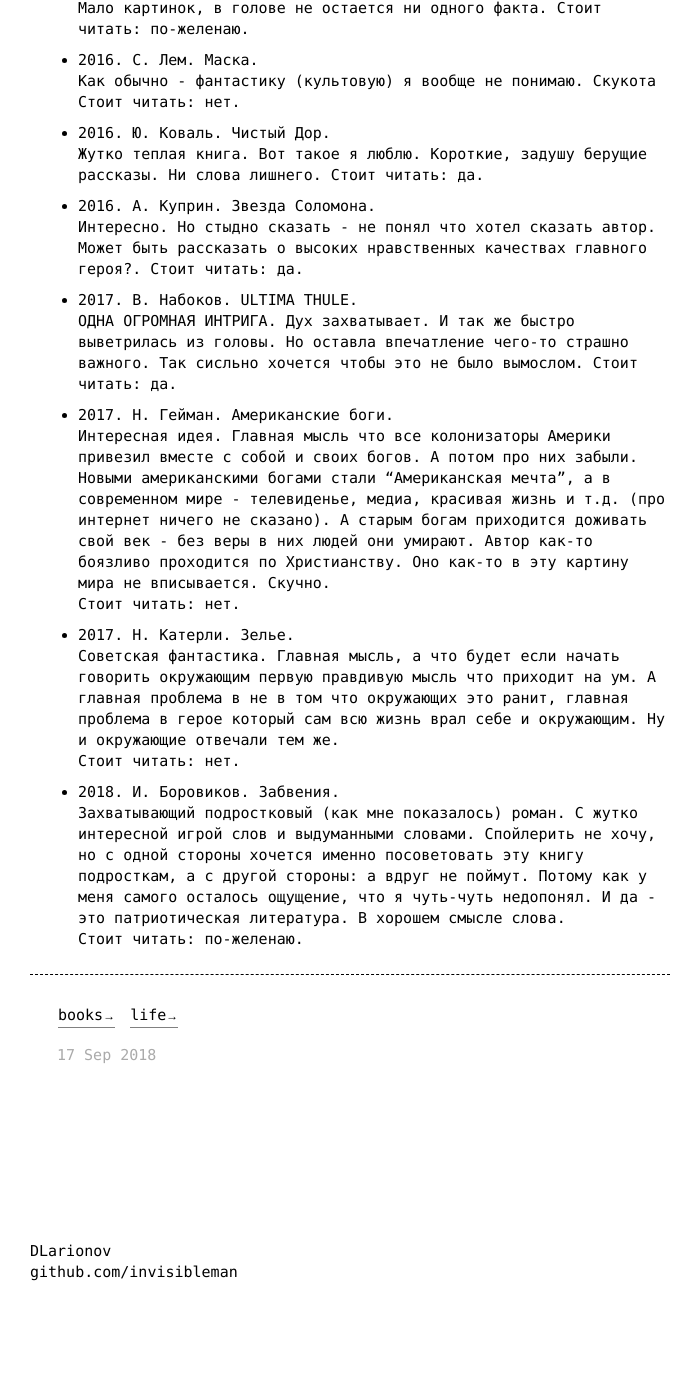
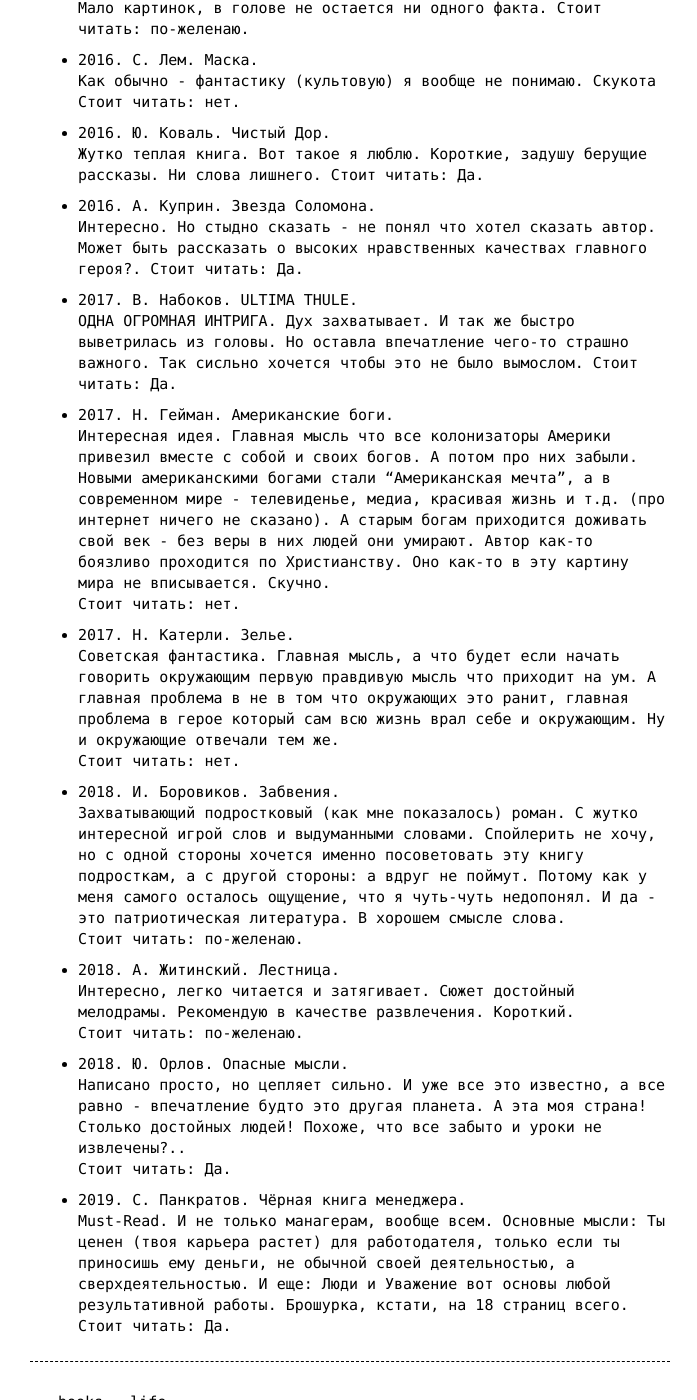
Before and after one commit to InvisibleMan/blog.dlarionov.info, a Jekyll site: the page built from pages/readed_books.md, in a window 1280 px wide and 1400 px high, scrolled down 2774 px. Shown: the whole window, without its empty margins (0-697 px from the left). Built offline with Jekyll 4.4.1, drawn with Linux system fonts in a browser that asks for light colours; before the commit the page ends 4077 px from its top, so only the background shows below that; some of the changed text lies outside the part shown.

Commit message:
Добавлены прочитанные книги: - А. Житинский. Лестница - Ю. Орлов. Опасные мысли - С. Панкратов. Чёрная книга менеджера

```diff
--- a/pages/readed_books.md
+++ b/pages/readed_books.md
@@ -29,7 +29,7 @@
   Как обычно, фантастика для меня, оказалась лубочной поделкой. Но! Порадовала идея.
   Ради идеи точно стоит прочитать. Не понятно почему толко "воскрешение" перевернуто
   в "восхищение". Переводчики постарались?
-  Стоит читать: **да**.
+  Стоит читать: **Да**.
 
 + Э. Гамильтон. **Город на краю света** (2012).
   Фантастический лубок. Конец вообще настолько бредовый, что кажется такой хеппиэнд
@@ -56,7 +56,7 @@
 + Р. Хайлайн. **Имею скафандр - готов путешествовать** (2012).
   Отличная детская книга. Каждый мальчишка должен прочиать.
   Такую стоило прочитать в 12-14 лет.
-  Стоит читать: **да**.
+  Стоит читать: **Да**.
 
 + *06.2012*. Ф.К. Дик. **Убик**.
   Очень запутано (по-моему как все, что я читал у Дика). И не очень-то актуально и интересно.
@@ -69,32 +69,32 @@
   царю-батюшке. Плюс в России неблагоприятный климат и сколько бы не трудились крестьяне -
   2-3 урожая снять не получится никогда. В итоге излишков у крестян не получится - в отличии от
   крестьян европы.
-  Стоит читать: **да**.
+  Стоит читать: **Да**.
 
 + *08.2012*. Святитель Феофан Затворник. **Что есть духовная жизнь и как на нее настроиться**.
   В моей оценке точно не нуждается. Немного покоробило, только то что в начале писем, Святитель говорил,
   что не видит адресата своих писем в монахинях, а в результате своими письмами (возможно я сильно заблуждаюсь)
   именно письмамами подвел ее к этому шагу. В остальном, книга заслуживает **обязательного** прочтения для
   верующего человек.
-  Стоит читать: **да**.
+  Стоит читать: **Да**.
 
 + *08.2012*. Святитель Феофан Затворник. **Болезнь и Смерть**.
   Коротенькая такая книга, составленная из отрывков писем Святителя болеющим людям. Основная мысль, что болезни
   нужно радоваться, болезнь есть повод задуматься о своей духовной жизни и признак того, что Господь не забыл о нас.
   А вот когда все хорошо в жизни, то следует сильно задуматься - правильно ли мы живем. Ну а смерть это вообще радостное
   событие, приближать которое, конесчно нельзя, но нужно радоваться, а не грустить когда она наступит. И молиться.
-  Стоит читать: **да**.
+  Стоит читать: **Да**.
 
 + *09.2012*. Рэй Бредбери. **Вино из одуванчиков**.
   Начало сумбурное и... я ожидал фантастики! Но. Очень трогательная книга! Просто выше всех похвал. Один только вопрос -
   в каком возрасте ее читать? Нет ответа. Хочется рекомендовать ее подростку, не рано ли? Это книга для тех кто уже знает,
   что такое вкус жизни! Для тех кто еще успеет его оценить!
-  Стоит читать: **да**.
+  Стоит читать: **Да**.
 
 + *08.2012*. Святитель Феофан Затворник. **Письма о духовной жизни**.
   Сложная книга. Не для пространного чтения. Нужна сильная концентрация, что бы понят ее. Один из главных советов:
   НУЖНО БЕСПРЕСТАННО ЧИТАТЬ МОЛИТВУ: "Господи, Иисусе Христе, Сыне Божий, помилуй мя грешного".
-  Стоит читать: **да**.
+  Стоит читать: **Да**.
 
 + *2014*. Дэн Симмонс. **Гиперион**.
   Фантастика. Автор пыжится показать свой кругозор в античной литературе, христианстве и т.д.
@@ -105,7 +105,7 @@
 
 + *2014*. Dmitri Sotnikov. **Web Development with Clojure: Build Bulletproof Web Apps with Less Code**.
   Просто отличная книга про Clojure и Web. Альтернативы - нет. А с этой книгой повезло. Больше и сказать нечего - must read.
-  Стоит читать: **да**.
+  Стоит читать: **Да**.
 
 + *2016*. Александр Соколов. **Мифы об эволюции человека**.
   Не важно креационист вы или нет. Книгу стоит прочить хотя бы для того, чтобы узнать текущее положение дел в области археологии.
@@ -113,11 +113,11 @@
 
 + *2016*. Евгений Войскунский, Исай Лукодьянов. **Экипаж "Меконга"**.
   Удалая советская детская фантастика. Интересна и взрослым.
-  Стоит читать: **да**.
+  Стоит читать: **Да**.
 
 + *2016*. Г. Уэллс. **Дверь в стене**.
   Короткий, но какой-то не-человечески глубокий рассказ. Такие же емкие и трогающие рассказы я читал у В. Богомолова "Сердца моего боль" и "Кругом люди".
-  Стоит читать: **да**.
+  Стоит читать: **Да**.
 
 + *2016*. А. Максимов. **Дети как зеркало**.
   Как подружиться с собсвтенным ребенком, меняясь самому. От ведущего "Времечко". Теперь он психолог (семейный?). Читается легко и быстро. Выветривается из головы еще быстрее. Наверно следует читать внимательнее, с карандашом и выполняя все упражнения. Сейчас уже думаю что отнесся слишком легкомысленно к книге. Основная мысль: с ребенком в семье нужно обсуждать все что и с супругом - от проблем на работе до куда поедем отдыхать.
@@ -133,15 +133,15 @@
 
 + *2016*. Ю. Коваль. **Чистый Дор**.
   Жутко теплая книга. Вот такое я люблю. Короткие, задушу берущие рассказы. Ни слова лишнего.
-  Стоит читать: **да**.
+  Стоит читать: **Да**.
 
 + *2016*. А. Куприн. **Звезда Соломона**.
   Интересно. Но стыдно сказать - не понял что хотел сказать автор. Может быть рассказать о высоких нравственных качествах главного героя?.
-  Стоит читать: **да**.
+  Стоит читать: **Да**.
 
 + *2017*. В. Набоков. **ULTIMA  THULE**.
   ОДНА ОГРОМНАЯ ИНТРИГА. Дух захватывает. И так же быстро выветрилась из головы. Но оставла впечатление чего-то страшно важного. Так сисльно хочется чтобы это не было вымослом.
-  Стоит читать: **да**.
+  Стоит читать: **Да**.
 
 + *2017*. Н. Гейман. **Американские боги**.
   Интересная идея. Главная мысль что все колонизаторы Америки привезил вместе с собой и своих богов. А потом про них забыли. Новыми американскими богами стали "Американская мечта", а в современном мире - телевиденье, медиа, красивая жизнь и т.д. (про интернет ничего не сказано). А старым богам приходится доживать свой век - без веры в них людей они умирают. Автор как-то боязливо проходится по Христианству. Оно как-то в эту картину мира не вписывается. Скучно.
@@ -154,3 +154,15 @@
 + *2018*. И. Боровиков. **Забвения**.
   Захватывающий подростковый (как мне показалось) роман. С жутко интересной игрой слов и выдуманными словами. Спойлерить не хочу, но с одной стороны хочется именно посоветовать эту книгу подросткам, а с другой стороны: а вдруг не поймут. Потому как у меня самого осталось ощущение, что я чуть-чуть недопонял. И да - это патриотическая литература. В хорошем смысле слова.
   Стоит читать: **по-желенаю**.
+
++ *2018*. А. Житинский. **Лестница**.
+  Интересно, легко читается и затягивает. Сюжет достойный мелодрамы. Рекомендую в качестве развлечения. Короткий.
+  Стоит читать: **по-желенаю**.
+
++ *2018*. Ю. Орлов. **Опасные мысли**.
+  Написано просто, но цепляет сильно. И уже все это известно, а все равно - впечатление будто это другая планета. А эта моя страна! Столько достойных людей! Похоже, что все забыто и уроки не извлечены?..
+  Стоит читать: **Да**.
+
+ + *2019*. С. Панкратов. **Чёрная книга менеджера**.
+  Must-Read. И не только манагерам, вообще всем. Основные мысли: Ты ценен (твоя карьера растет) для работодателя, только если ты приносишь ему деньги, не обычной своей деятельностью, а сверхдеятельностью. И еще: Люди и Уважение вот основы любой результативной работы. Брошурка, кстати, на 18 страниц всего.
+  Стоит читать: **Да**.
```
